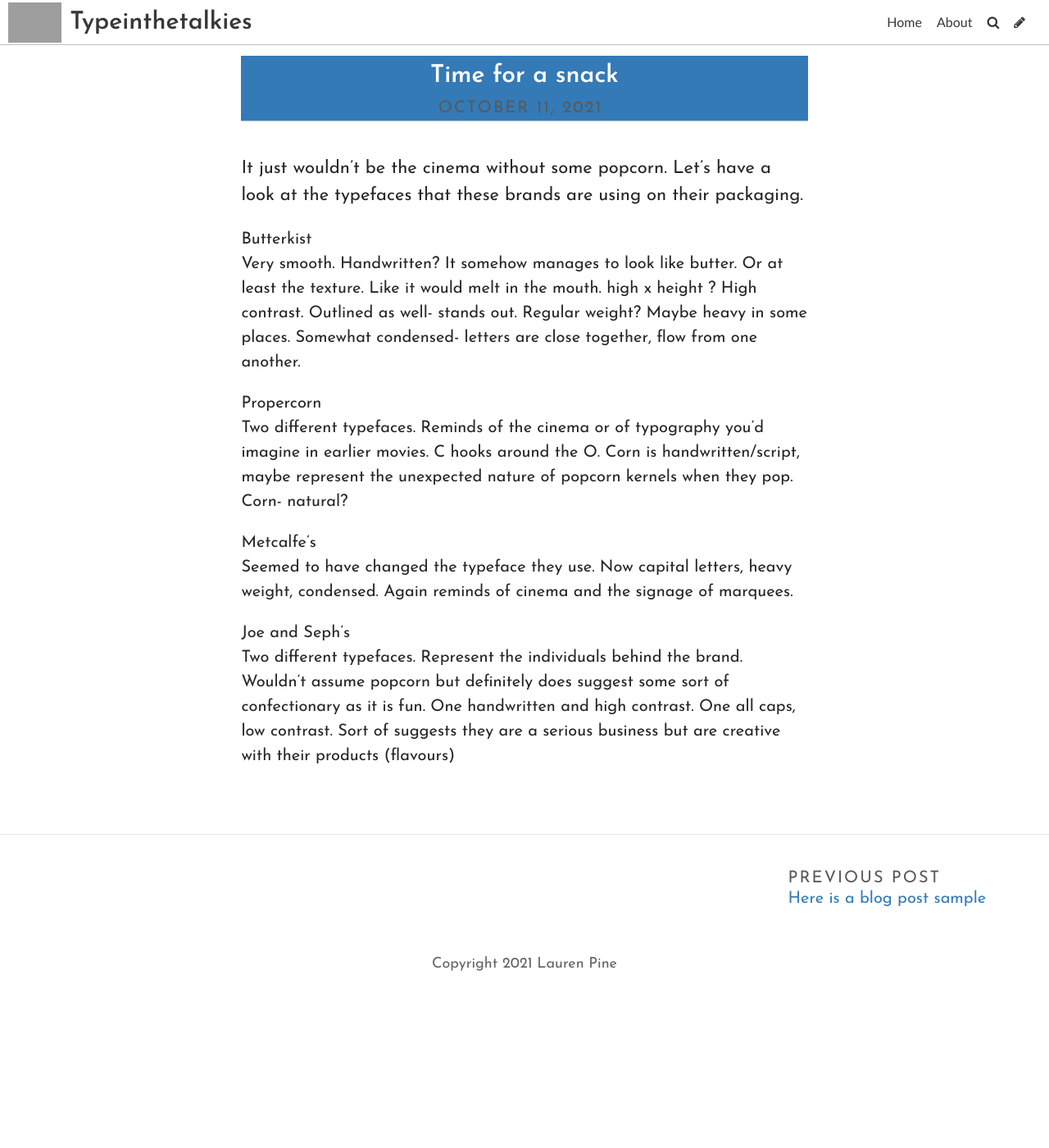
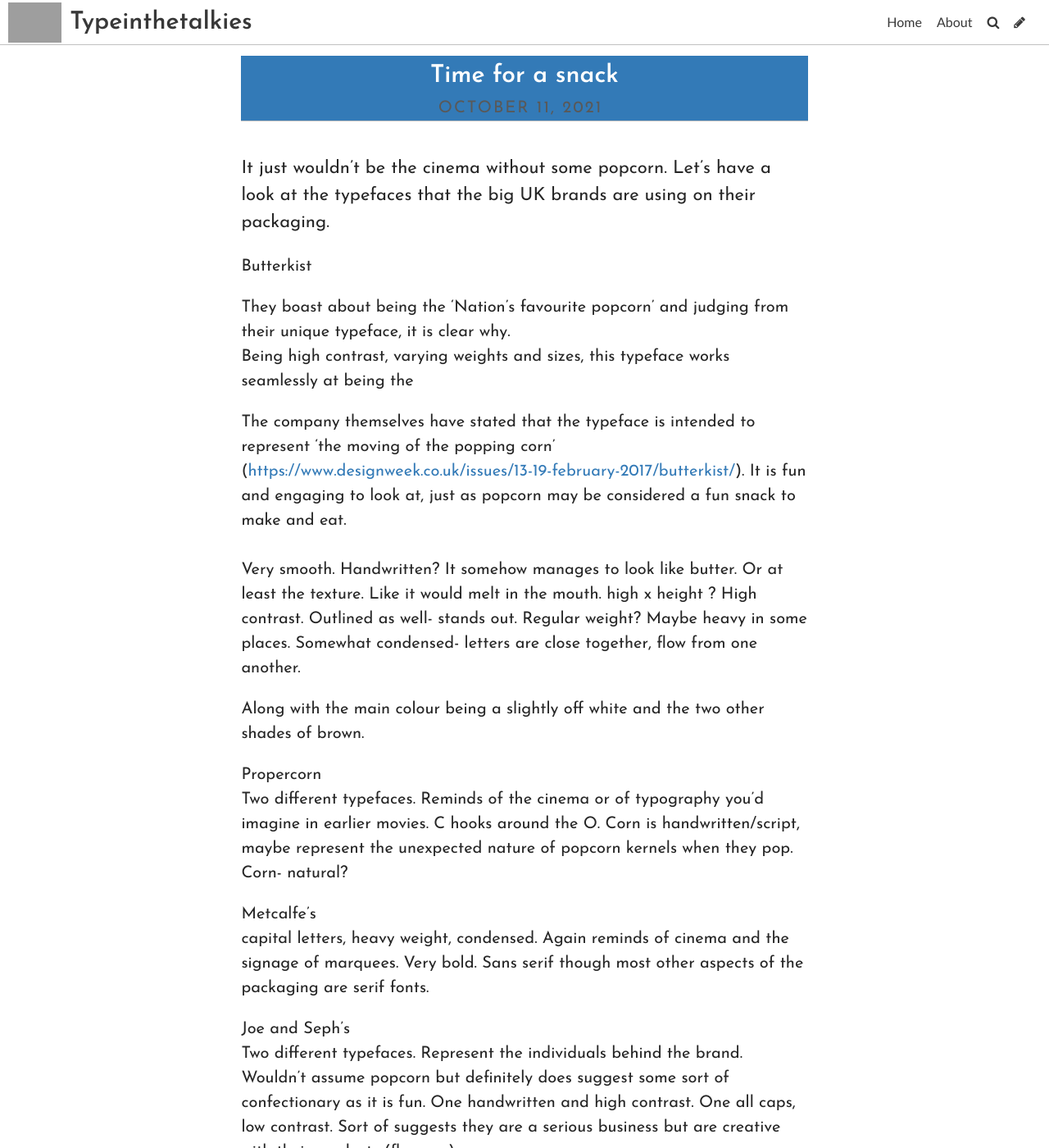
Before and after one commit to laurenlouisap/typography, a Jekyll site: the page built from _posts/2021-10-11-time-for-a-snack.md, in a window 1280 px wide and 1400 px high. Shown: the whole window at 82% size. Built offline with Jekyll 4.4.1, drawn with Linux system fonts in a browser that asks for light colours; some web fonts are replaced; grey boxes are pictures that could not be loaded.

Commit message:
Update Post “2021-10-11-time-for-a-snack”

```diff
--- a/_posts/2021-10-11-time-for-a-snack.md
+++ b/_posts/2021-10-11-time-for-a-snack.md
@@ -5,16 +5,26 @@
 title_color: "#ffffff"
 comments: false
 ---
-It just wouldn't be the cinema without some popcorn. Let's have a look at the typefaces that these brands are using on their packaging.
+It just wouldn't be the cinema without some popcorn. Let's have a look at the typefaces that the big UK brands are using on their packaging.
 
-Butterkist\
+Butterkist
+
+They boast about being the 'Nation's favourite popcorn' and judging from their unique typeface, it is clear why.\
+Being high contrast, varying weights and sizes, this typeface works seamlessly at being the
+
+The company themselves have stated that the typeface is intended to represent 'the moving of the popping corn' (<https://www.designweek.co.uk/issues/13-19-february-2017/butterkist/>). It is fun and engaging to look at, just as popcorn may be considered a fun snack to make and eat. \
+ \
 Very smooth. Handwritten? It somehow manages to look like butter. Or at least the texture. Like it would melt in the mouth. high x height ? High contrast. Outlined as well- stands out. Regular weight? Maybe heavy in some places. Somewhat condensed- letters are close together, flow from one another.
+
+Along with the main colour being a slightly off white and the two other shades of brown.
+
+
 
 Propercorn\
 Two different typefaces. Reminds of the cinema or of typography you'd imagine in earlier movies. C hooks around the O. Corn is handwritten/script, maybe represent the unexpected nature of popcorn kernels when they pop. Corn- natural?
 
 Metcalfe's\
-Seemed to have changed the typeface they use. Now capital letters, heavy weight, condensed. Again reminds of cinema and the signage of marquees.
+capital letters, heavy weight, condensed. Again reminds of cinema and the signage of marquees. Very bold. Sans serif though most other aspects of the packaging are serif fonts.
 
 Joe and Seph's\
 Two different typefaces. Represent the individuals behind the brand. Wouldn't assume popcorn but definitely does suggest some sort of confectionary as it is fun. One handwritten and high contrast. One all caps, low contrast. Sort of suggests they are a serious business but are creative with their products (flavours)
```
